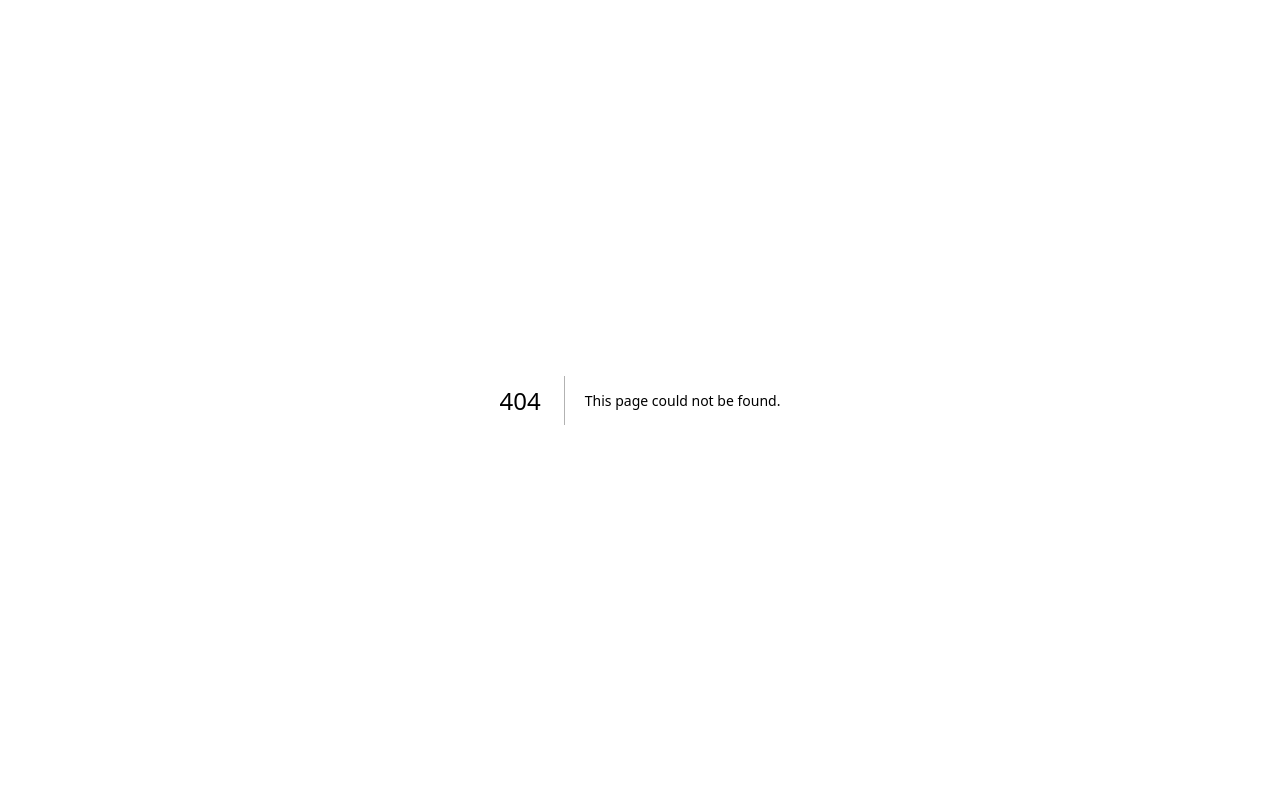
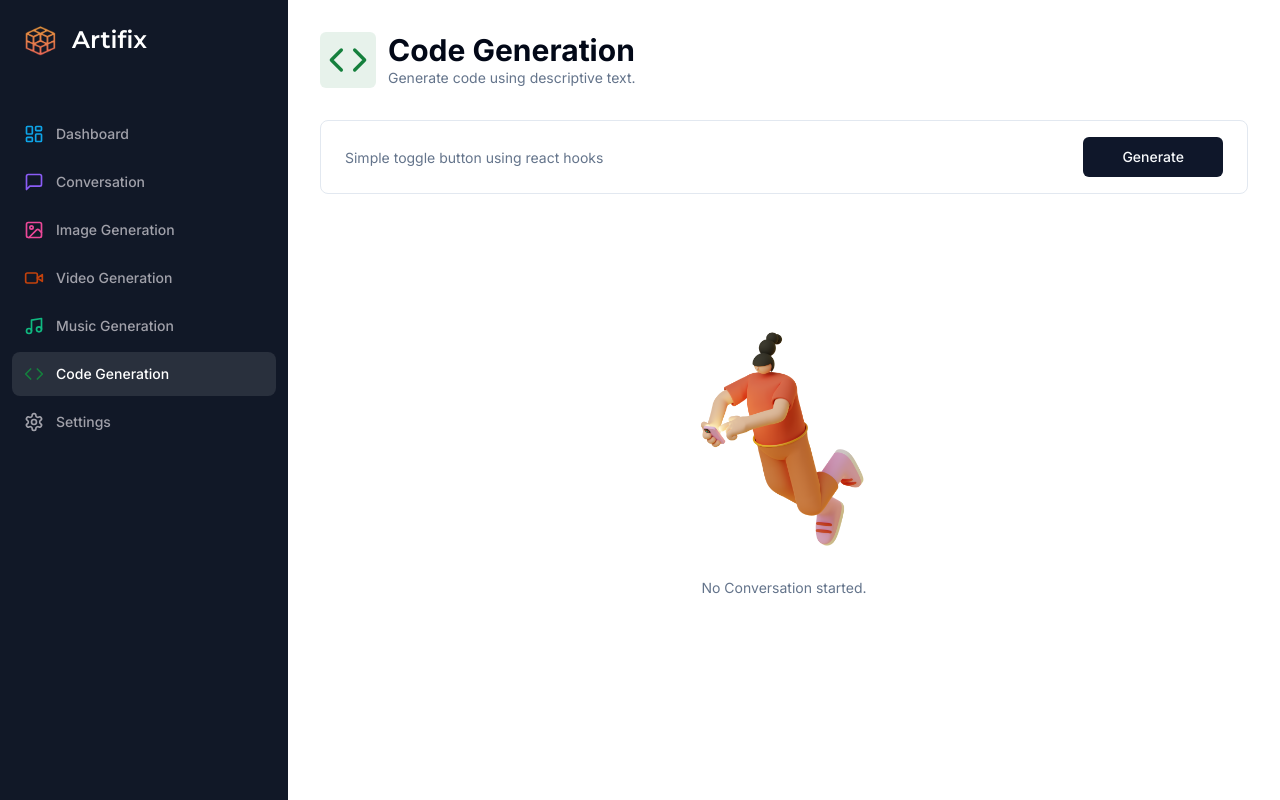
Before and after one commit to sherifzaher/artifix, a Next.js app: page /code in a window 1280 px wide. Before the commit this address had no page. Built offline with nearby package versions, Linux system fonts and the light colour scheme.

Commit message:
implement code generation and it's point + call the endpoint /api/code

```diff
--- /dev/null
+++ b/app/(dashboard)/(routes)/code/constants.ts
@@ -0,0 +1,7 @@
+import * as z from 'zod';
+
+export const formSchema = z.object({
+  prompt: z.string().min(1, {
+    message: "Prompt is required."
+  })
+})
--- /dev/null
+++ b/app/(dashboard)/(routes)/code/page.tsx
@@ -0,0 +1,127 @@
+"use client";
+
+import { useState } from "react";
+import {ChatCompletionRequestMessage} from "openai";
+import {useRouter} from "next/navigation";
+import axios from 'axios'
+import * as z from 'zod';
+import {useForm} from "react-hook-form";
+import {Code} from "lucide-react";
+import {zodResolver} from "@hookform/resolvers/zod";
+import ReactMarkdown from "react-markdown";
+
+import Heading from "@/components/heading";
+import {Form, FormControl, FormField, FormItem} from "@/components/ui/form";
+import {Input} from "@/components/ui/input";
+import {Button} from "@/components/ui/button";
+
+import { formSchema } from './constants'
+import Empty from "@/components/empty";
+import Loader from "@/components/loader";
+import {cn} from "@/lib/utils";
+import UserAvatar from "@/components/user-avatar";
+import BotAvatar from "@/components/bot-avatar";
+
+export default function CodePage(){
+  const router = useRouter();
+  const [messages,setMessages] = useState<ChatCompletionRequestMessage[]>([]);
+
+  const form = useForm<z.infer<typeof formSchema>>({
+    resolver: zodResolver(formSchema),
+    defaultValues: {
+      prompt: "",
+    }
+  });
+
+  const isLoading = form.formState.isSubmitting;
+
+  const onSubmitForm = async (values: z.infer<typeof formSchema>) => {
+    try {
+      const userMessage: ChatCompletionRequestMessage = {
+        role: 'user',
+        content: values.prompt
+      };
+      const newMessages = [...messages, userMessage];
+
+      const response  = await axios.post('/api/code', { messages: newMessages });
+
+      setMessages((prev) => [...prev, userMessage, response.data]);
+
+      form.reset();
+    } catch (err){
+      // TODO: Open Pro Modal
+      console.log(err);
+    } finally {
+      router.refresh();
+    }
+  }
+
+
+  return (
+      <div>
+        <Heading
+          title="Code Generation"
+          description="Generate code using descriptive text."
+          icon={Code}
+          iconColor="text-green-700"
+          bgColor="bg-green-700/10"
+        />
+        <div className="px-4 lg:px-8">
+          <div>
+            <Form {...form}>
+              <form onSubmit={form.handleSubmit(onSubmitForm)} className="rounded-lg border w-full p-4 px-3 md:px-6 focus-within:shadow-md grid grid-cols-12 gap-2">
+                <FormField
+                  name="prompt"
+                  render={({ field }) => (
+                    <FormItem className="col-span-12 lg:col-span-10">
+                      <FormControl className="m-0 p-0">
+                        <Input
+                          className="border-0 outline-none focus-visible:ring-0 focus-visible:ring-transparent"
+                          disabled={isLoading}
+                          placeholder="Simple toggle button using react hooks"
+                          {...field}
+                        />
+                      </FormControl>
+                    </FormItem>
+                  )}
+                />
+                <Button className="col-span-12 lg:col-span-2 w-full" type="submit" disabled={isLoading || false}>Generate</Button>
+              </form>
+            </Form>
+          </div>
+          <div className="space-y-4 mt-4">
+            {isLoading && (
+              <div className="p-8 rounded-lg w-full flex items-center justify-center bg-muted">
+                <Loader />
+              </div>
+            )}
+            {messages.length === 0 && !isLoading && (
+              <Empty label="No Conversation started." />
+            )}
+            <div className="flex flex-col-reverse gap-y-4">
+              {messages.map((message) => (
+                <div key={message.content} className={cn("p-8 w-full flex items-start gap-x-8 rounded-lg", message.role === "user" ? "bg-white border border-black/10" : "bg-muted")}>
+                  {message.role === "user" ? <UserAvatar /> : <BotAvatar />}
+                  <ReactMarkdown
+                    components={{
+                      pre: ({ node, ...props }) => (
+                        <div className="overflow-auto w-full my-2 bg-black/10 p-2 rounded-lg">
+                          <pre {...props} />
+                        </div>
+                      ),
+                      code: ({node, ...props}) => (
+                        <code className="bg-black/10 rounded-lg p-1" {...props} />
+                      )
+                    }}
+                    className="text-sm overflow-hidden leading-7"
+                  >
+                    {message.content || ""}
+                  </ReactMarkdown>
+                </div>
+              ))}
+            </div>
+          </div>
+        </div>
+      </div>
+  )
+}
--- /dev/null
+++ b/app/api/code/route.ts
@@ -0,0 +1,48 @@
+import {ChatCompletionRequestMessage, Configuration, OpenAIApi} from 'openai';
+import {NextResponse} from "next/server";
+import {auth} from "@clerk/nextjs";
+
+const configuration = new Configuration({
+  apiKey: process.env.OPENAI_API_KEY
+});
+
+const openai = new OpenAIApi(configuration);
+
+const instructionMessage: ChatCompletionRequestMessage = {
+  role: "system",
+  content: "You are a code generator. You must answer only in a markdown code snippets. Use Code comments for explanations."
+}
+
+export async function POST(
+  req: Request
+){
+  try {
+
+    const { userId } = auth();
+    const body = await req.json();
+    const { messages } = body;
+
+    if (!userId){
+      return new NextResponse("Unauthorized", { status: 401 })
+    }
+
+    if (!configuration.apiKey) {
+      return new NextResponse("OpenAI API Key not configured", { status: 500 })
+    }
+
+    if (!messages){
+      return new NextResponse("Messages are required", { status: 400 })
+    }
+
+    const response = await openai.createChatCompletion({
+      model: "gpt-3.5-turbo",
+      messages: [instructionMessage, ...messages]
+    });
+
+    return NextResponse.json(response.data.choices[0].message);
+
+  } catch (err: any){
+    console.log("[CODE_ERROR]", err?.message);
+    return new NextResponse("Internal Error", { status: 500 })
+  }
+}
--- a/package.json
+++ b/package.json
@@ -31,6 +31,7 @@
     "react": "18.2.0",
     "react-dom": "18.2.0",
     "react-hook-form": "^7.45.2",
+    "react-markdown": "^8.0.7",
     "tailwind-merge": "^1.14.0",
     "tailwindcss": "3.3.3",
     "tailwindcss-animate": "^1.0.6",
```
Also changed, not shown: 1 other file (tests, documents, lock files or other folders).
